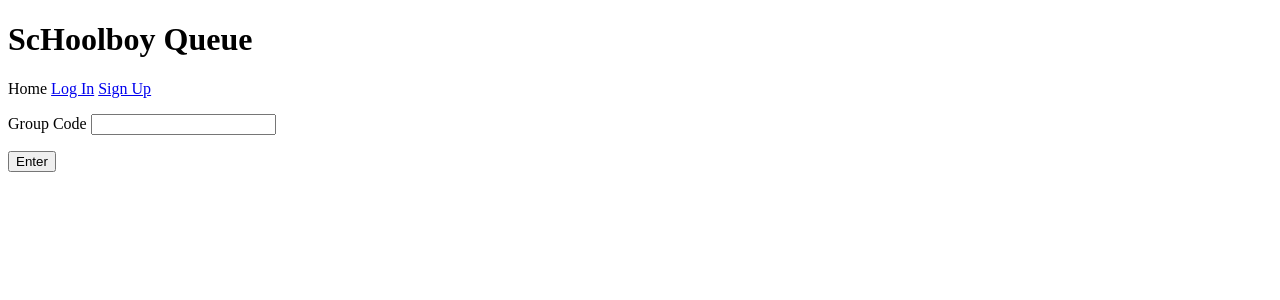
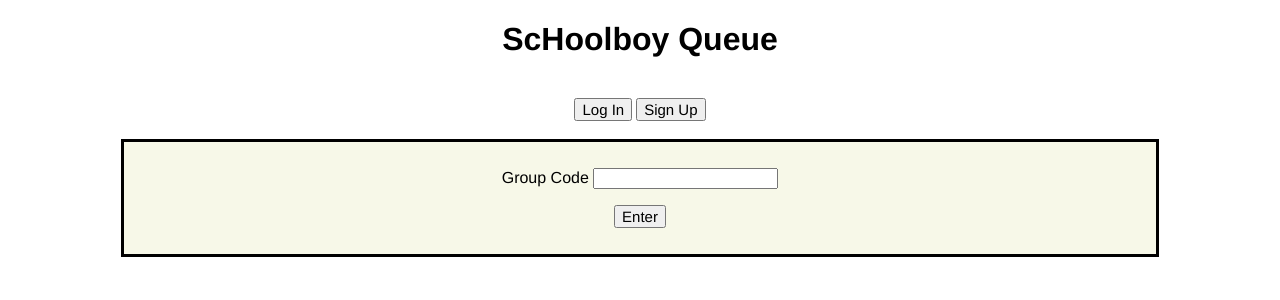
Before and after one commit to DanielSBrown/ScHoolboy-Queue, a Flask app: page / in a window 1280 px wide. Shown: the top 300 px of the page. Run offline with Flask 2, Linux system fonts and the light colour scheme.

Commit message:
Add simple css to landing page

```diff
--- a/app/templates/landing.html
+++ b/app/templates/landing.html
@@ -3,15 +3,67 @@
 <head>
     <meta charset="UTF-8">
     <title>ScHoolboy Queue</title>
+    <style>
+    div {
+        width: 70%;
+        border: 25px black;
+        background-color: #F7F8E8;
+        padding: 25px;
+        margin: 25px;
+        font-family: "Helvetica";
+        font-style: normal
+        font-size: 20px;
+    }
+    .divcenter {
+        margin: auto;
+        text-align: center;
+        width: 80%;
+        border: 3px solid black;
+        padding : 10px;
+    }
+    .button {
+        font-family: "Helvetica", cursive, sans-serif;
+        font-weight: :bold;
+        font-style:normal;
+        font-size: 15px;
+        color: black;
+        appearance: button;
+        text-align:center;
+    }
+    a.button{
+        font-family: "Helvetica", cursive, sans-serif;
+        font-weight: bold;
+        font-style:normal;
+        font-size: 15px;
+        color: black;
+        appearance: button;
+        text-align: center;
+    }
+    .center {
+        test-align:center;
+    }
+    .header {
+        font-family: "Helvetica";
+        font-weight: bold;
+        font-style: normal;
+    }
+    body {
+        text-align: center;
+    }
+    </style>
 </head>
     <body>
-        <h1>ScHoolboy Queue</h1>
-        <span>Home</span>
-        <a href="/login/">Log In</a>
-        <a href="/signup/">Sign Up</a>
+        <h1 class = header align = "center">ScHoolboy Queue</h1>
+        <br/>
+        <a href="/login/" style = "text-align: center"  ><button class = "button" type = button>Log In</button></a>
+        <a href="/signup/" style = "text-align: center" ><button class = "button" type = button> Sign Up</button></a>
+        <br/>
+        <br/>
+        <div id = "Group" class = "divcenter" align = "center">
         <form action ="http://localhost:5000/group/" method = "POST">
             <p>Group Code <input type = "text" name = "groupcode" /></p>
-            <p><input type="submit" value = "Enter" /></p>
+            <p><input class = "button" type="submit" value = "Enter" /></p>
         </form>
+        </div>
     </body>
 </html>
```
